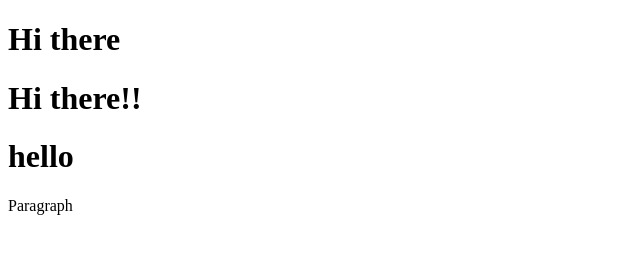
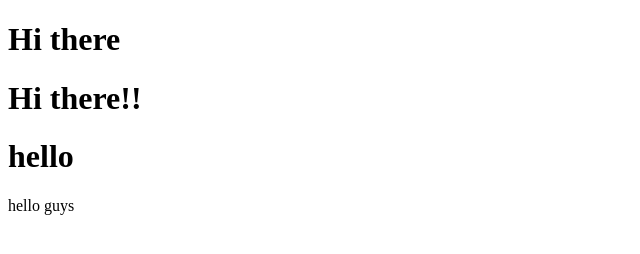
Before and after one commit to C-Srikantha/colabration, a plain HTML site: page index.html in a window 1280 px wide. Shown: the full height of the page, 0-640 px from the left. Drawn offline with Linux system fonts and the light colour scheme.

Commit message:
added para

```diff
--- a/index.html
+++ b/index.html
@@ -10,6 +10,6 @@
     <h1>Hi there</h1>
     <h1>Hi there!!</h1>
     <h1>hello</h1>
-    <p>Paragraph</p>
+    <p>hello guys</p>
 </body>
 </html>
```
